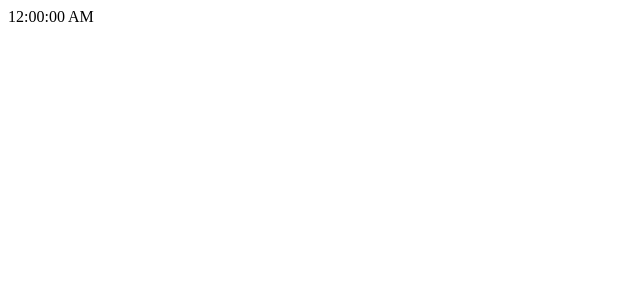
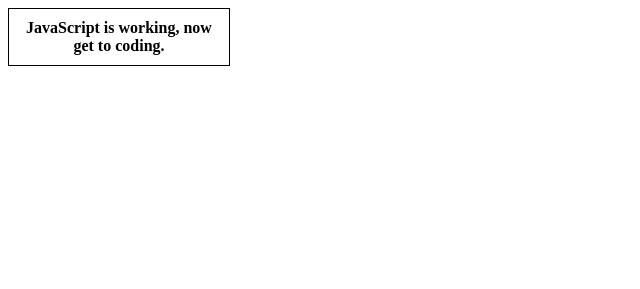
Before and after one commit to claudiovallejo/clock-animation, a plain HTML site: page index.html in a window 1280 px wide. Shown: the whole page, without its empty margins (0-640 px from the left). Drawn offline with Linux system fonts and the light colour scheme.

Commit message:
Added index.css (which contains the basic styling of the Javascript message), and added script.js

```diff
--- /dev/null
+++ b/index.css
@@ -0,0 +1,14 @@
+#current-time {
+  display: block;
+  font-weight: bold;
+  text-align: center;
+  width: 200px;
+  padding: 10px;
+  border: 1px solid #000000;
+
+}
+
+#clock {
+  padding: 10px;
+
+}
--- a/index.html
+++ b/index.html
@@ -2,13 +2,13 @@
 <html>
   <head>
     <title>Analog Clock</title>
-    <style></style>
+    <link rel="stylesheet" type="text/css" href="index.css">
   </head>
   <body>
     <div id="current-time">12:00:00 AM</div>
     <canvas id="clock" width="200" height="200">
       Si puedes ver este mensaje tienes que actualizar tu navegador.
     </canvas>
-    <script></script>
+    <script src="script.js"></script>
   </body>
 </html>
--- /dev/null
+++ b/script.js
@@ -0,0 +1,7 @@
+document.addEventListener('DOMContentLoaded', displayTime);
+
+function displayTime() {
+  //Just to test if the JavaScript gets loaded properly. We will remove this later.
+  document.getElementById('current-time').innerHTML = "JavaScript is working, now get to coding."
+
+}
```
